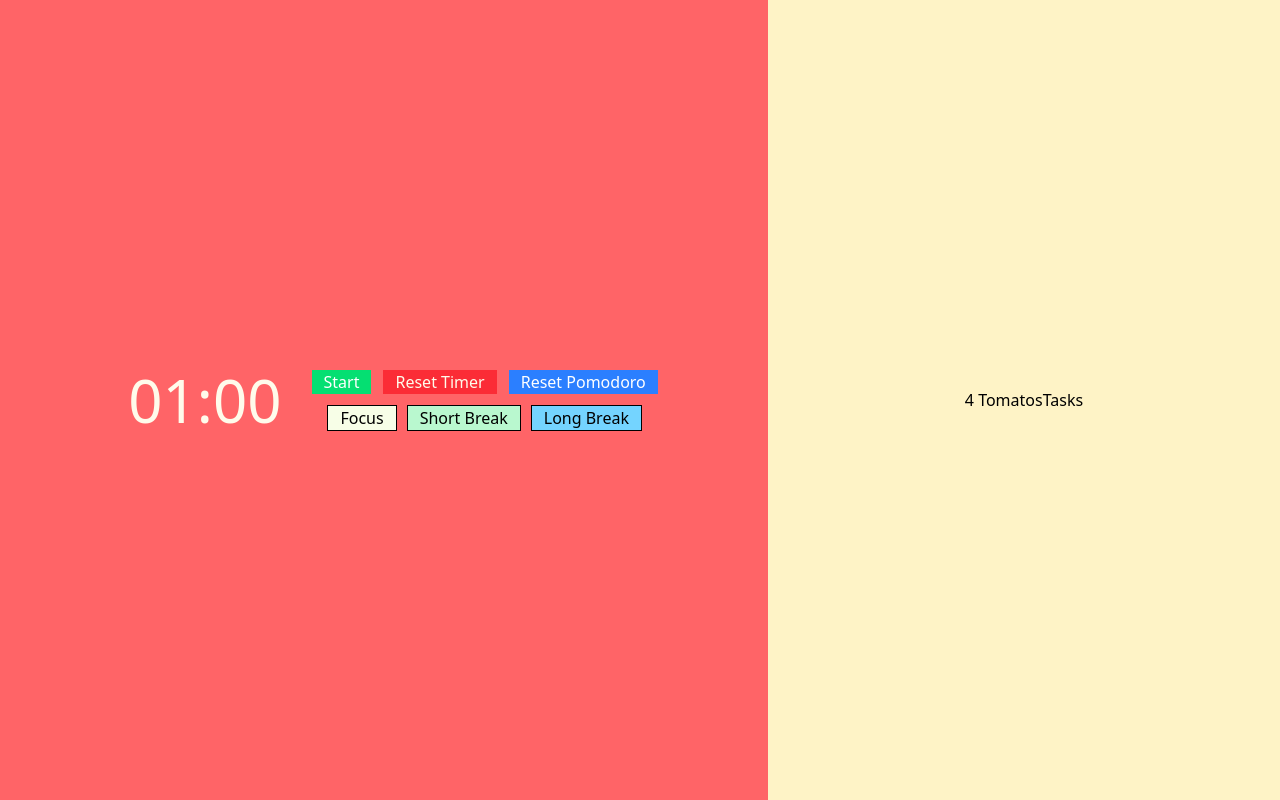
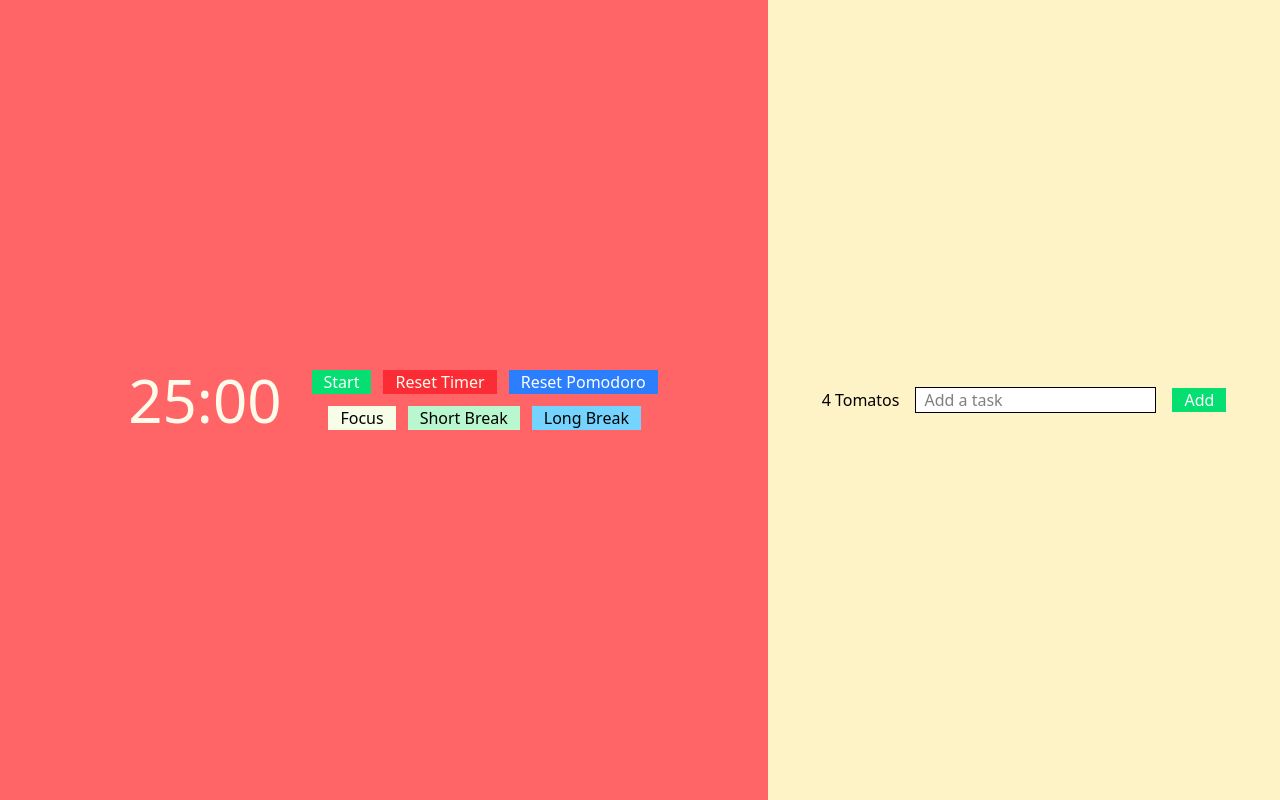
Before and after one commit to ROUVRE/PomPom, a React (Vite) app: page / in a window 1280 px wide. Built offline with nearby package versions, Linux system fonts and the light colour scheme.

Commit message:
Added notif system

```diff
--- a/src/components/RightSide.jsx
+++ b/src/components/RightSide.jsx
@@ -1,8 +1,10 @@
+import TaskList from "./TaskList";
+
 const RightSide = () => {
   return (
     <div className="bg-amber-100 flex justify-center w-1/2 items-center h-screen">
       <div>4 Tomatos</div>
-      <div>Tasks</div>
+      <TaskList />
     </div>
   );
 };
--- a/src/components/TaskList.jsx
+++ b/src/components/TaskList.jsx
@@ -1,5 +1,41 @@
+import { useState } from "react";
+
 const TaskList = () => {
-  return <div>TaskList</div>;
+  const [inputValue, setInputValue] = useState("");
+  const [tasks, setTasks] = useState([]);
+
+  const addTask = () => {
+    if (inputValue.trim() !== "") {
+      setTasks((prevTasks) => [...prevTasks, inputValue]);
+      setInputValue("");
+    }
+  };
+
+  return (
+    <>
+      <input
+        type="text"
+        name="taskInput"
+        className="border bg-white m-4 pl-2"
+        placeholder="Add a task"
+        onChange={(e) => {
+          setInputValue(e.target.value);
+        }}
+        value={inputValue}
+      />
+      <button
+        onClick={addTask}
+        className="hover:cursor-pointer bg-green-400 text-white pl-3 pr-3"
+      >
+        Add
+      </button>
+      <ol className="list-decimal">
+        {tasks.map((task, index) => {
+          return <li key={index}>{task}</li>;
+        })}
+      </ol>
+    </>
+  );
 };
 
 export default TaskList;
--- a/src/components/Timer.jsx
+++ b/src/components/Timer.jsx
@@ -1,12 +1,18 @@
 import { useRef, useState, useEffect } from "react";
+import useNativeNotification from "../hooks/useNativeNotification";
 
 const Timer = () => {
+  const { triggerNotification } = useNativeNotification();
+
+  // Values in seconds
+  // CHANGE THESE SECONDS FOR DEBUGGING PURPOSE DONT FORGET TO CHANGE TO DEFAULT VALUES!!!!!!
   const SESSION_PRESETS = {
-    focus: 60,
-    shortBreak: 3,
-    longBreak: 10,
+    focus: 1500, // DEFAULT: 1500 (25 mins)
+    shortBreak: 300, // DEFAULT: 300 (5 mins)
+    longBreak: 900, // DEFAULT: 900 (15 mins)
   };
 
+  const isProcessingRef = useRef(false);
   const [seconds, setSeconds] = useState(SESSION_PRESETS.focus);
   const [isRunning, setIsRunning] = useState(false);
   const [sessionType, setSessionType] = useState("focus");
@@ -36,13 +42,9 @@ const Timer = () => {
 
   const startTimer = () => {
     if (intervalRef.current !== null || seconds <= 0) return;
-
     setIsRunning(true);
 
     intervalRef.current = setInterval(() => {
-      console.log(
-        "Ongoing session: " + sessionType + ", cycle count: " + focusCount
-      );
       setSeconds((prevSeconds) => {
         if (prevSeconds <= 1) {
           stopTimer();
@@ -60,22 +62,43 @@ const Timer = () => {
   };
 
   const handleSessionComplete = () => {
+    if (isProcessingRef.current) return;
+    isProcessingRef.current = true;
+
     const currentType = sessionTypeRef.current;
+    const timestamp = Date.now();
 
     if (currentType === "focus") {
       const nextCount = focusCountRef.current + 1;
       setFocusCount(nextCount);
 
       if (nextCount % 4 === 0) {
+        triggerNotification("Time for a Long Break!", {
+          body: "Great job! 4 sessions done.",
+          tag: `long-break-${timestamp}`,
+          renotify: true,
+        });
         updateTimerTo("longBreak");
       } else {
+        triggerNotification("Focus Session Complete", {
+          body: "Time for a short break.",
+          tag: `short-break-${timestamp}`,
+          renotify: true,
+        });
         updateTimerTo("shortBreak");
       }
-    } else if (currentType === "shortBreak" || currentType === "longBreak") {
+    } else {
+      triggerNotification("Break is over!", {
+        body: "Ready to get back to work?",
+        tag: `back-to-work-${timestamp}`,
+        renotify: true,
+      });
       updateTimerTo("focus");
     }
 
-    // startTimer();
+    setTimeout(() => {
+      isProcessingRef.current = false;
+    }, 1000);
   };
 
   const resetFocusCount = () => {
@@ -106,11 +129,6 @@ const Timer = () => {
       <div className="m-6 text-6xl text-center text-amber-50">
         {formatTime(seconds)}
       </div>
-
-      {/* <p className="text-center text-xl text-gray-300 mb-4">
-        Current Session: **{sessionType.toUpperCase()}** | Completed Cycles: **
-        {focusCount}**
-      </p> */}
 
       <div className="text-center">
         {isRunning === false ? (
@@ -146,19 +164,19 @@ const Timer = () => {
         <div>
           <button
             onClick={() => setTimerTo("focus")}
-            className="m-1.5 pl-3 pr-3 outline-1 hover:cursor-pointer bg-lime-50"
+            className="m-1.5 pl-3 pr-3 bg-lime-50"
           >
             Focus
           </button>
           <button
             onClick={() => setTimerTo("shortBreak")}
-            className="m-1.5 pl-3 pr-3 outline-1 hover:cursor-pointer bg-green-200"
+            className="m-1.5 pl-3 pr-3 bg-green-200"
           >
             Short Break
           </button>
           <button
             onClick={() => setTimerTo("longBreak")}
-            className="m-1.5 pl-3 pr-3 outline-1 hover:cursor-pointer bg-sky-300"
+            className="m-1.5 pl-3 pr-3 bg-sky-300"
           >
             Long Break
           </button>
--- /dev/null
+++ b/src/hooks/useNativeNotification.jsx
@@ -0,0 +1,29 @@
+import { useCallback } from "react";
+
+const useNativeNotification = () => {
+  const triggerNotification = useCallback((title, options = {}) => {
+    if (!("Notification" in window)) return;
+
+    const createNotify = () => {
+      const notification = new Notification(title, options);
+
+      notification.onclick = function (event) {
+        event.preventDefault();
+        window.focus();
+        notification.close();
+      };
+    };
+
+    if (Notification.permission === "granted") {
+      createNotify();
+    } else if (Notification.permission !== "denied") {
+      Notification.requestPermission().then((permission) => {
+        if (permission === "granted") createNotify();
+      });
+    }
+  }, []);
+
+  return { triggerNotification };
+};
+
+export default useNativeNotification;
```
Also changed, not shown: src/hooks/useTimer.jsx (deleted).
